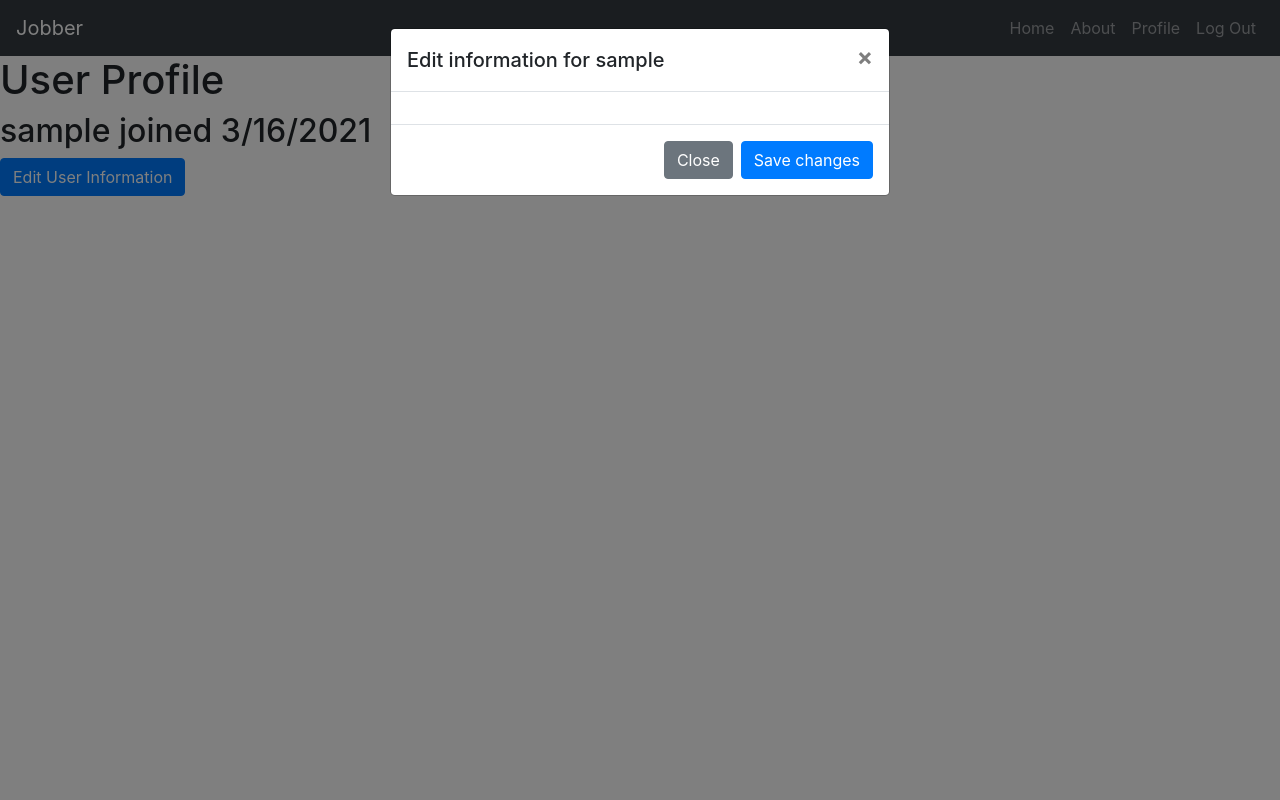
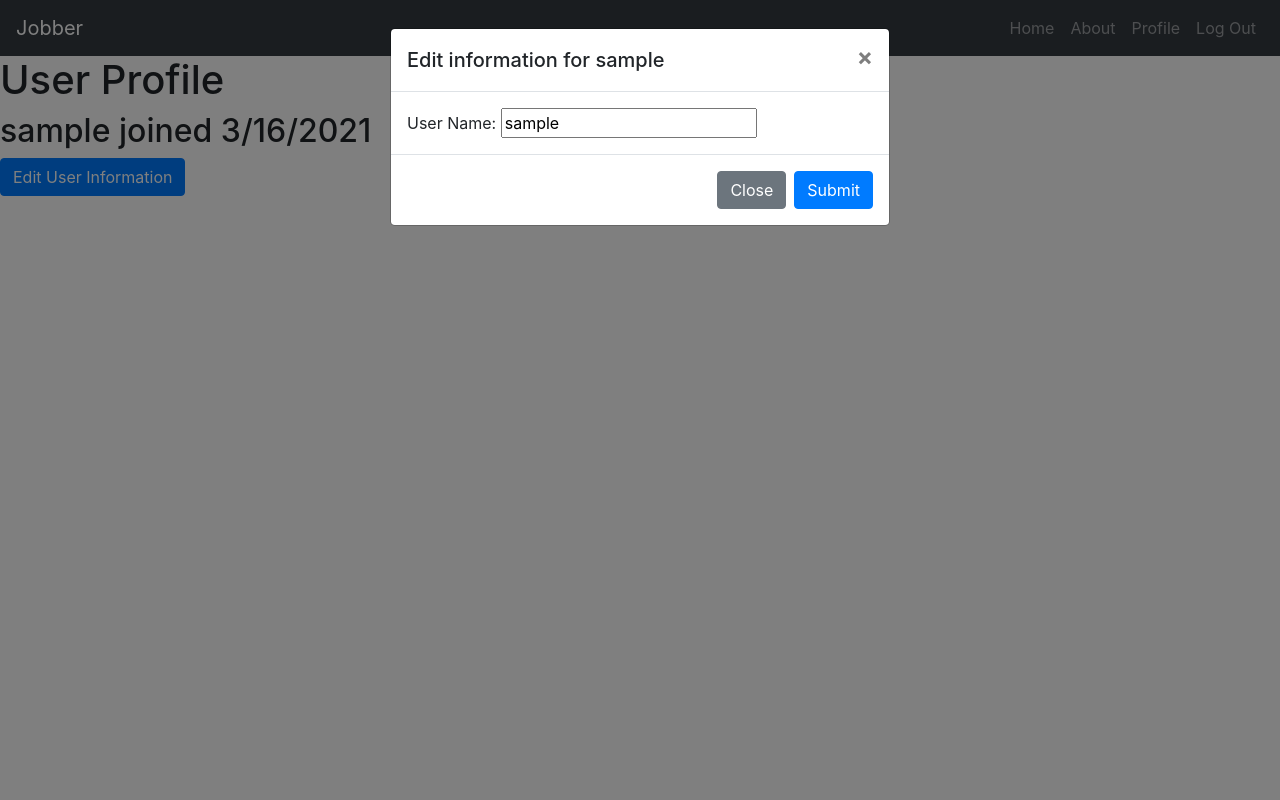
Before and after one commit to AaronGoldsmith1/jobber, a Django app: page /accounts/profile/ in a window 1280 px wide, after a click on "Edit User Information". Run offline with Django 3.2, Linux system fonts and the light colour scheme; the visitor is signed in with stand-in values (Sample User, id 1); some libraries are stand-ins or nearby versions.

Commit message:
user can update username

```diff
--- a/main_app/templates/user/profile.html
+++ b/main_app/templates/user/profile.html
@@ -18,14 +18,12 @@
                 <span aria-hidden="true">&times;</span>
             </button>
           </div>
-        <div class="modal-body">
-        <form action="{% url 'edit_user' %}" method='POST'>
+          <form action="" method="POST">
             {% csrf_token %}
-        {{UserUpdateForm}}
-        </div>
+            <div class="modal-body">User Name: <input type="text" id="username" name="username" value="{{username}}"></div>
             <div class="modal-footer">
               <button type="button" class="btn btn-secondary" data-dismiss="modal">Close</button>
-        <button type="submit" class="btn btn-primary">Save changes</button>
+              <input name="submit" type="submit" class="btn btn-primary">
             </div>
           </form>
       </div>
--- a/main_app/urls.py
+++ b/main_app/urls.py
@@ -6,5 +6,4 @@ urlpatterns = [
     path('about/', views.about, name='about'),
     path('accounts/profile/', views.user_profile, name='user_profile'),
     path('accounts/signup/', views.signup, name='signup'),
-    path('accounts/profile/edit', views.edit_user, name='edit_user'),
 ]
--- a/main_app/views.py
+++ b/main_app/views.py
@@ -2,7 +2,6 @@ from django.shortcuts import render, redirect
 from django.contrib.auth import login
 from django.contrib.auth.forms import UserCreationForm
 from django.contrib.auth.decorators import login_required
-from .forms import UserUpdateForm
 from django.contrib.auth.models import User
 
 
@@ -18,21 +17,17 @@ def about(request):
 
 @login_required
 def user_profile(request):
-    print(request)
     username = request.user.username
     join_date = f"{request.user.date_joined.month}/{request.user.date_joined.day}/{request.user.date_joined.year}"
+    if (request.POST):
+        user_id = request.user.id
+        user = User.objects.get(id=user_id)
 
-    return render(request, 'user/profile.html', {'username': username, 'join_date': join_date, })
-
-
-@login_required
-def edit_user(request):
-    user_form = UserUpdateForm(request.POST or None, instance=request.user)
-    if request.POST and user_form.is_valid():
-        user_form.save()
-        return redirect('user/profile.html')
-    else:
-        return render(request, 'user/profile.html')
+        updated_username = request.POST.get('username')
+        user.username = updated_username
+        user.save()
+        return render(request, 'user/profile.html', {'username': updated_username, 'join_date': join_date})
+    return render(request, 'user/profile.html', {'username': username, 'join_date': join_date})
 
 
 def signup(request):
```
Lines whose indentation alone changed are shown as unchanged.
